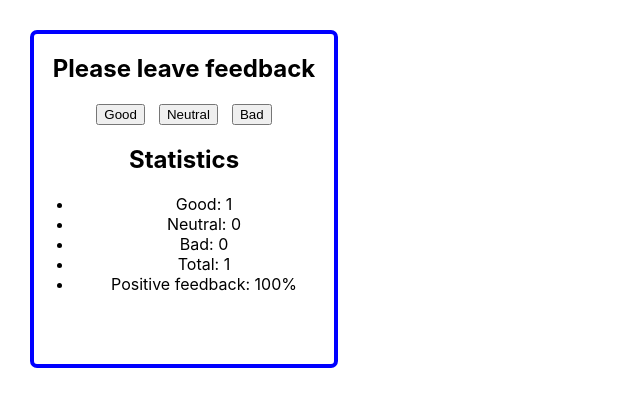
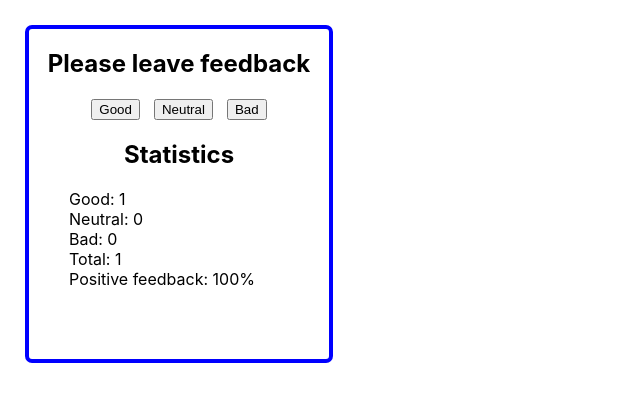
Before and after one commit to AndrewGumenchuk/goit-react-hw-02-feedback, a React (Create React App) app: page / in a window 1280 px wide. Both pictures are taken after a click on the button "Good". Shown: the top 406 px of the page, without its empty margins (0-640 px from the left). Built offline with nearby package versions, Linux system fonts and the light colour scheme.

Commit message:
complete

```diff
--- a/src/App.css
+++ b/src/App.css
@@ -3,7 +3,7 @@
   text-align: center;
   width: 300px;
   height: 330px;
-  margin: 30px;
+  margin: 25px;
   border: 4px solid blue;
   border-radius: 7px;
 }
--- a/src/components/Statistics/Statistics.css
+++ b/src/components/Statistics/Statistics.css
@@ -1,4 +1,4 @@
 .item_statistics {
   display: block;
-  text-align: center;
+  text-align: left;
 }
--- a/src/index.css
+++ b/src/index.css
@@ -1,13 +1,17 @@
 body {
   margin: 0;
-  font-family: -apple-system, BlinkMacSystemFont, 'Segoe UI', 'Roboto', 'Oxygen',
-    'Ubuntu', 'Cantarell', 'Fira Sans', 'Droid Sans', 'Helvetica Neue',
+  font-family: -apple-system, BlinkMacSystemFont, "Segoe UI", "Roboto", "Oxygen",
+    "Ubuntu", "Cantarell", "Fira Sans", "Droid Sans", "Helvetica Neue",
     sans-serif;
   -webkit-font-smoothing: antialiased;
   -moz-osx-font-smoothing: grayscale;
 }
 
 code {
-  font-family: source-code-pro, Menlo, Monaco, Consolas, 'Courier New',
+  font-family: source-code-pro, Menlo, Monaco, Consolas, "Courier New",
     monospace;
 }
+
+ul {
+  list-style: none;
+}
```
Also changed, not shown: src/.prettierrc.json (added), 1 other file (tests, documents, lock files or other folders).
